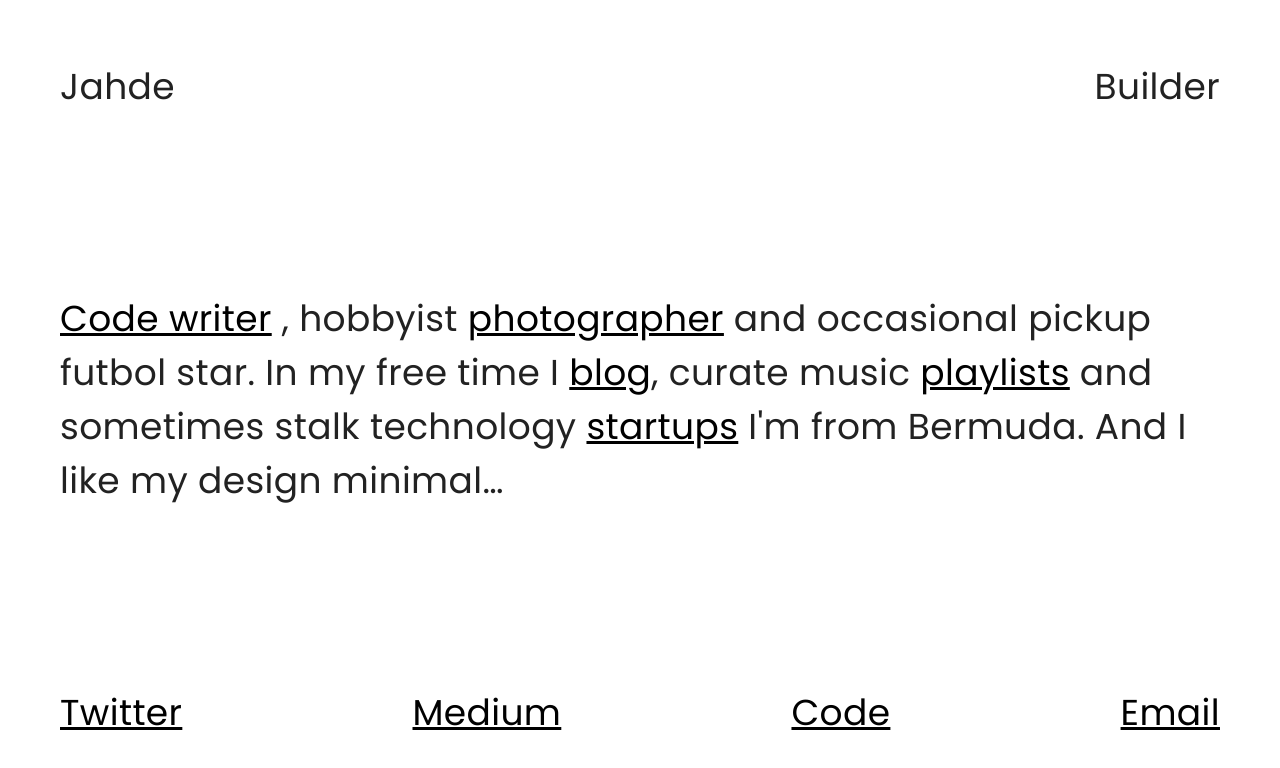
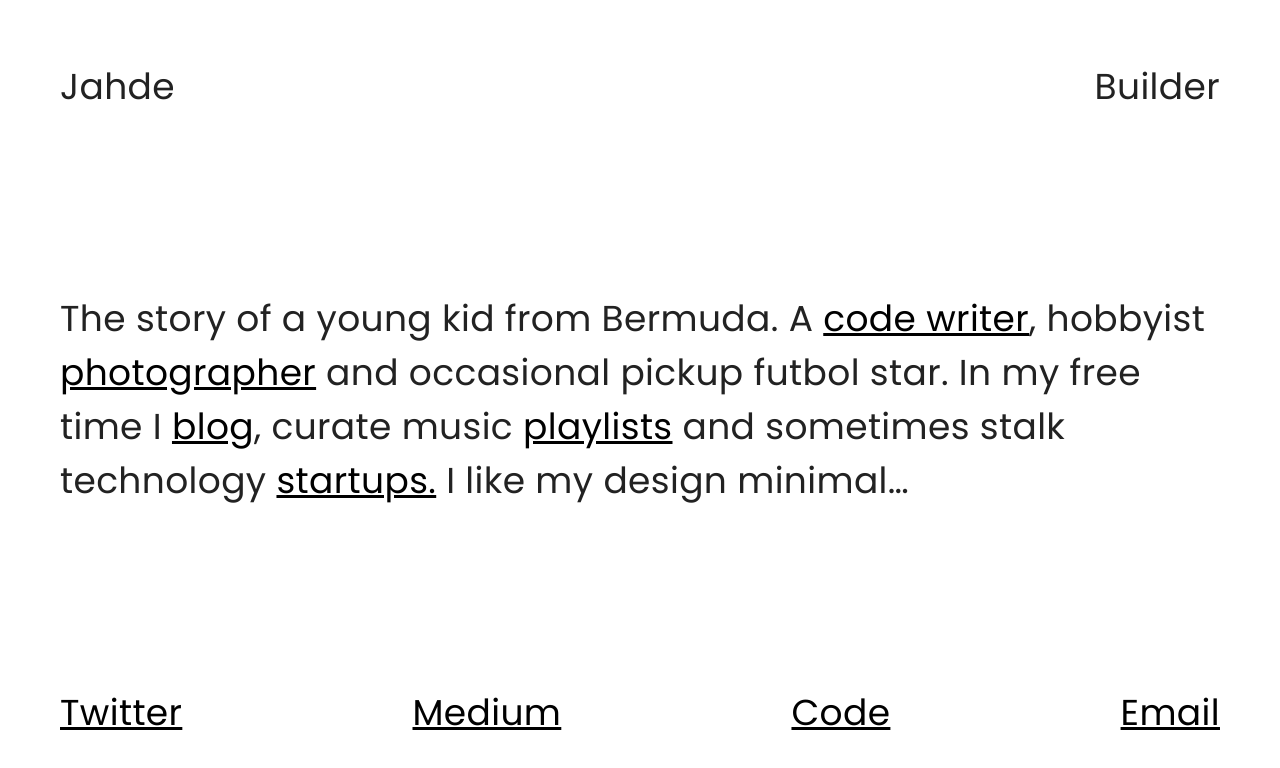
Before and after one commit to jahde/jahde-about-master, a plain HTML site: page index.html in a window 1280 px wide. Drawn offline with nearby package versions, Linux system fonts and the light colour scheme.

Commit message:
update about description

```diff
--- a/index.html
+++ b/index.html
@@ -36,8 +36,8 @@
                 <p>Builder</p>
             </div>
             <div class="about">
-                <p><a href="https://github.com/jahde" target="_blank"><span class="nobr">Code writer</span></a> , hobbyist <a href="https://vsco.co/jahde" target="_blank">photographer</a> and occasional pickup futbol star. In my free time I <a href="http://jahde.co/" target="_blank">blog</a>, curate music
-                <a href="https://soundcloud.com/jahde" target="_blank">playlists</a> and sometimes stalk technology <a href="https://angel.co/jahde" target="_blank" >startups</a> I'm from Bermuda. And I like my design minimal…</p>
+                <p>The story of a young kid from Bermuda. A <a href="https://github.com/jahde" target="_blank"><span class="nobr">code writer</span></a>, hobbyist <a href="https://vsco.co/jahde" target="_blank">photographer</a> and occasional pickup futbol star. In my free time I <a href="http://jahde.co/" target="_blank">blog</a>, curate music
+                <a href="https://soundcloud.com/jahde" target="_blank">playlists</a> and sometimes stalk technology <a href="https://angel.co/jahde" target="_blank" >startups.</a> I like my design minimal…</p>
             </div>
             <div class="links">
                 <a href="http://twitter.com/jahde" target="_blank">Twitter</a>
```
